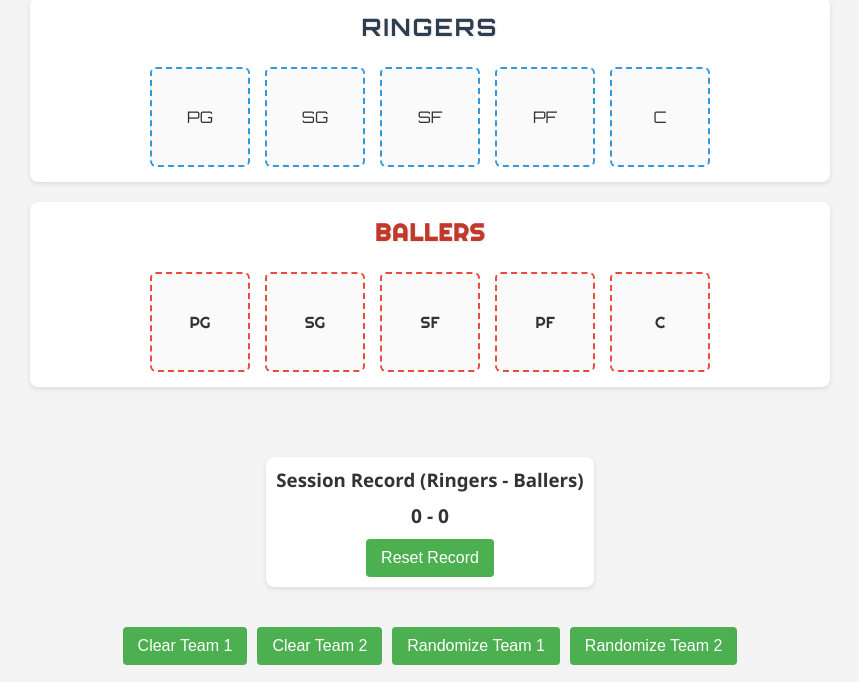
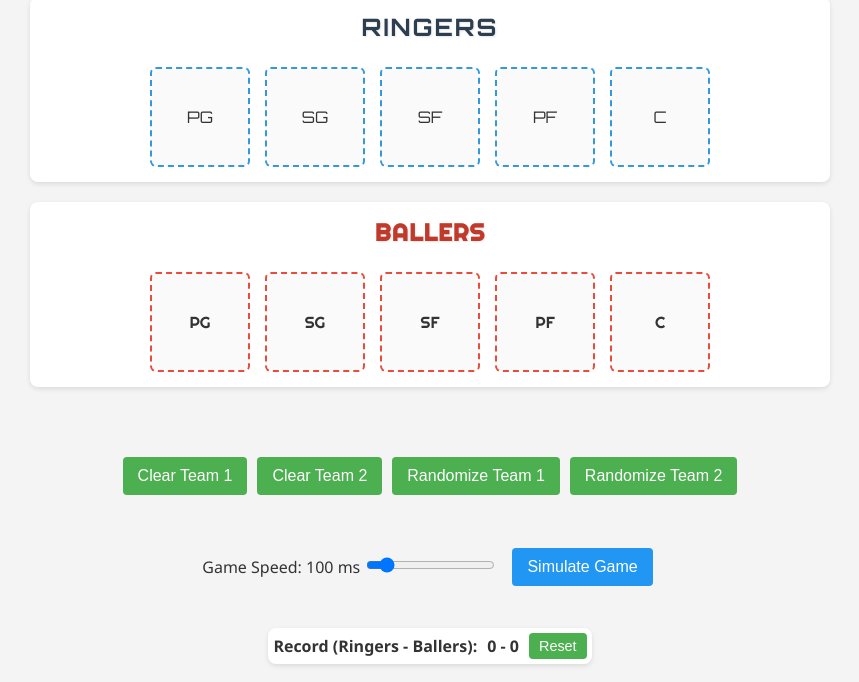
Before and after one commit to shallinan1/BasketballViz, a plain HTML site: page team.html in a window 1280 px wide. Shown: the part 113-795 px from the top of the page, without its empty margins (210-1069 px from the left). Drawn offline with Linux system fonts and the light colour scheme.

Commit message:
update record

```diff
--- a/team.html
+++ b/team.html
@@ -89,21 +89,41 @@
 
     .record-tracker {
       text-align: center;
-      margin: 20px 0;
-      padding: 10px;
+      margin: 10px 0;
+      padding: 5px;
       background: white;
       border-radius: 8px;
       box-shadow: 0 2px 5px rgba(0, 0, 0, 0.1);
+      display: flex;
+      align-items: center;
+      justify-content: center;
+      gap: 10px;
     }
 
     .record-tracker h3 {
-      margin: 0 0 10px 0;
+      margin: 0;
       color: #333;
+      font-size: 1em;
+      display: inline;
     }
 
     .record {
-      font-size: 1.2em;
       font-weight: bold;
+      display: inline;
+    }
+
+    #reset-record {
+      padding: 5px 10px;
+      font-size: 0.9em;
+      margin: 0;
+    }
+
+    .simulation-section {
+      display: flex;
+      flex-direction: column;
+      align-items: center;
+      gap: 10px;
+      margin: 20px 0;
     }
 
     .team {
@@ -179,6 +199,10 @@
       object-fit: cover;
     }
 
+    .slider-container {
+      margin: 20px 0;
+    }
+
     .player-list img:hover,
     .slot img:hover {
       transform: scale(1.05);
@@ -197,6 +221,7 @@
       display: flex;
       align-items: center;
       gap: 10px;
+      margin-top: 20px; text-align: center;
     }
 
 
@@ -596,7 +621,6 @@
               updateRecord();
 
               resultDiv.innerHTML = `
-                Final Score:<br>
                 Ringers: ${scoreA} - Ballers: ${scoreB}<br>
                 <span class="winner">${winnerName} wins!</span>
               `;
@@ -720,12 +744,6 @@
       </div>
     </div>
 
-    <div class="record-tracker">
-      <h3>Session Record (Ringers - Ballers)</h3>
-      <div class="record" id="record">0 - 0</div>
-      <button id="reset-record" style="margin-top: 10px;">Reset Record</button>
-    </div>
-
     <div class="clear-buttons">
       <button id="clear-team1">Clear Team 1</button>
       <button id="clear-team2">Clear Team 2</button>
@@ -733,16 +751,25 @@
       <button id="randomize-team2">Randomize Team 2</button>
     </div>
 
-    <div class="simulation-controls" style="margin-top: 20px; text-align: center;">
-      <div class="slider-container" style="margin: 20px 0;">
-        <label class="slider-label" for="speedSlider">
-          Game Speed: <span id="speedValue">100</span> ms
-        </label>
-        <input type="range" id="speedSlider" min="50" max="500" value="100" step="10">
+    <div class="simulation-section">
+      <div class="simulation-controls">
+        <div class="slider-container">
+          <label class="slider-label" for="speedSlider">
+            Game Speed: <span id="speedValue">100</span> ms
+          </label>
+          <input type="range" id="speedSlider" min="50" max="500" value="100" step="10">
+        </div>
+        <button id="simulate-game" class="simulation-button">Simulate Game</button>
       </div>
-      <button id="simulate-game" class="simulation-button">Simulate Game</button>
-      <div id="simulation-result" style="margin-top: 20px; font-size: 1.2em;"></div>
+
+      <div id="simulation-result" style="font-size: 1.2em; text-align: center;"></div>
       <div id="overtime" style="display: none; color: red; font-weight: bold; font-size: 1.5em;">Overtime!</div>
+
+      <div class="record-tracker">
+        <h3>Record (Ringers - Ballers):</h3>
+        <div class="record" id="record">0 - 0</div>
+        <button id="reset-record">Reset</button>
+      </div>
     </div>
 
     <div class="players">
```
